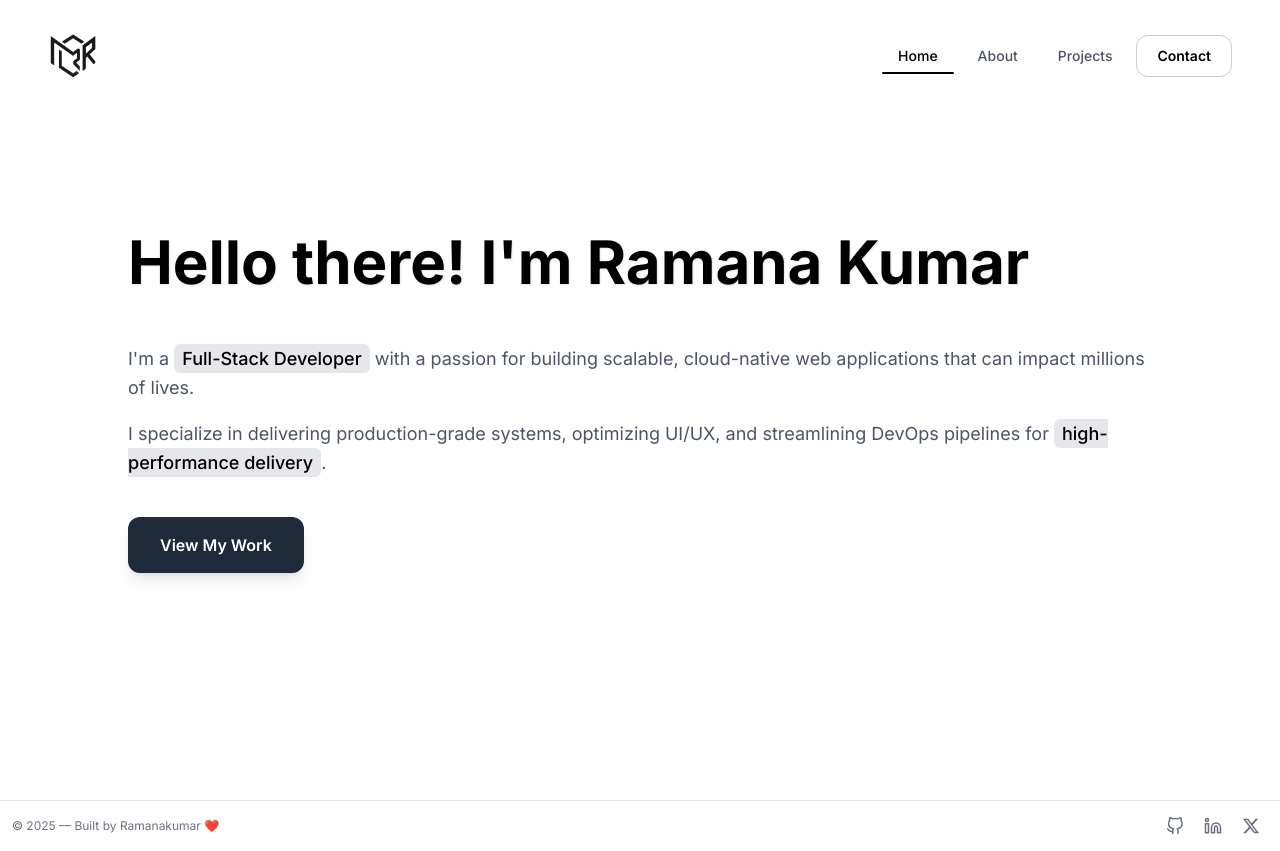
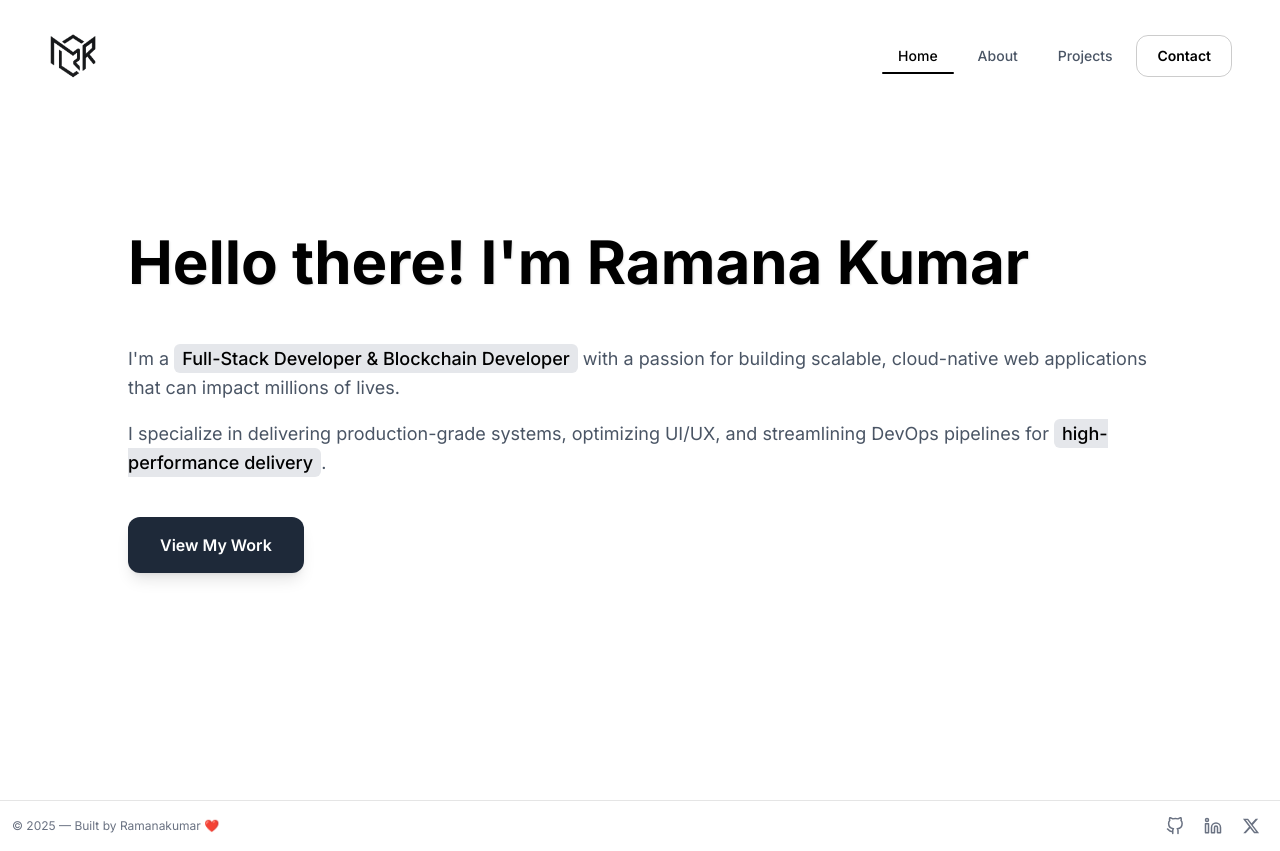
Before and after one commit to ramanakumar2580/ramanakumar-portfolio, a Next.js app: page / in a window 1280 px wide. Built offline with nearby package versions, Linux system fonts and the light colour scheme.

Commit message:
updated homepage

```diff
--- a/app/page.tsx
+++ b/app/page.tsx
@@ -69,7 +69,7 @@ export default function HomePage() {
           <p className="mt-6 text-base md:text-lg text-gray-600 dark:text-neutral-400 leading-relaxed">
             I&apos;m a{" "}
             <span className="text-black dark:text-white font-medium bg-gray-200 dark:bg-gray-800 px-2 py-1 rounded-md">
-              Full-Stack Developer
+              Full-Stack Developer & Blockchain Developer
             </span>{" "}
             with a passion for building scalable, cloud-native web applications
             that can impact millions of lives.
```
